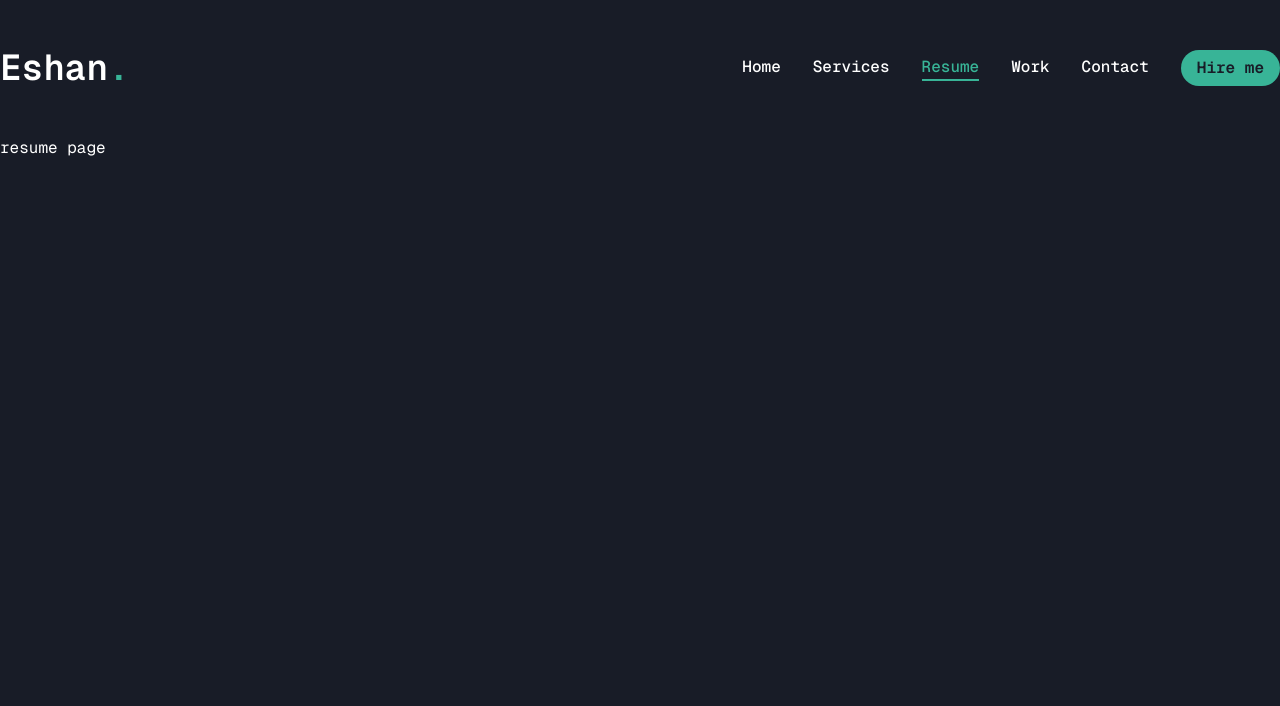
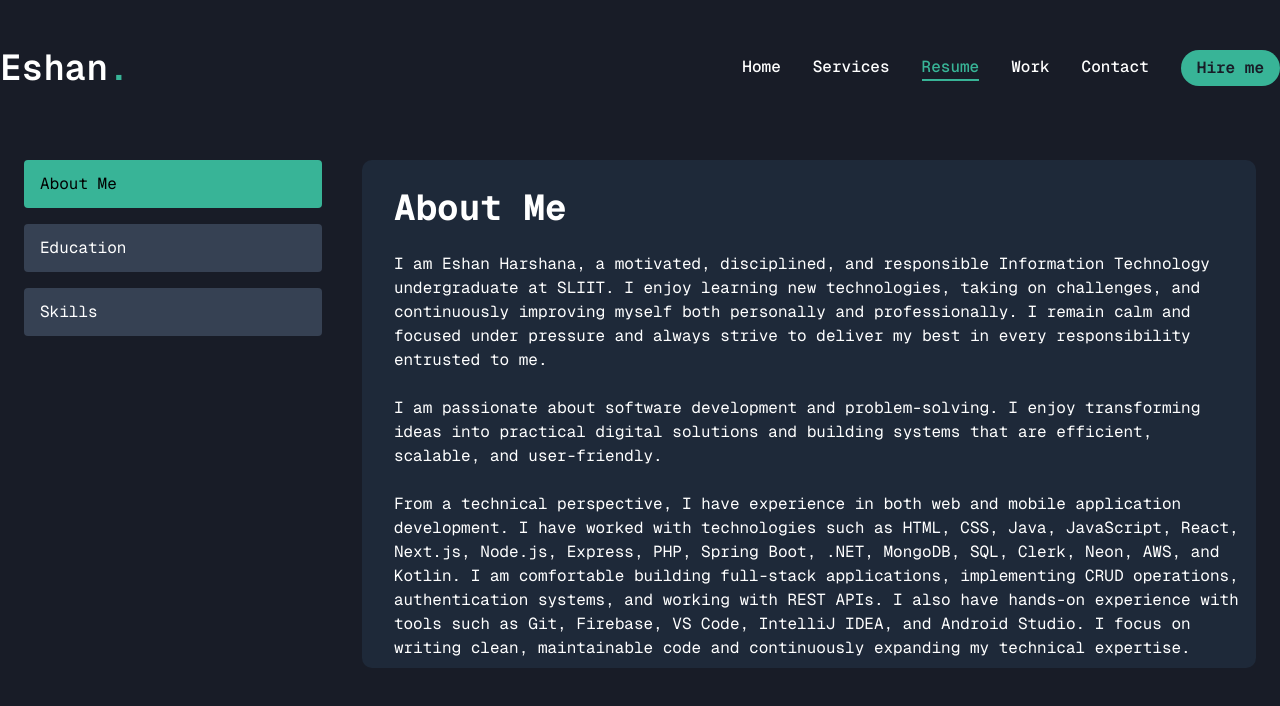
Before and after one commit to 202320020818/Portfolio-App, a Next.js app: page /resume in a window 1280 px wide. Shown: the top 706 px of the page. Built offline with nearby package versions, Linux system fonts and the light colour scheme.

Commit message:
feat: implement dynamic resume sections with navigation buttons

```diff
--- a/app/resume/page.jsx
+++ b/app/resume/page.jsx
@@ -1,5 +1,177 @@
-const Resume = () => {
-  return <div>resume page</div>;
-};
+"use client";
+import { useState } from "react";
 
-export default Resume;
+export default function Resume() {
+  const [activeSection, setActiveSection] = useState("about");
+
+  return (
+    <section className="flex flex-col md:flex-row p-6 text-white gap-10 h-auto">
+      {/* LEFT SIDE - Buttons */}
+      <div className="flex flex-row md:flex-col gap-4 md:w-1/4 w-full justify-around md:justify-start">
+        <button
+          onClick={() => {
+            // delay 300ms before switching section
+            setTimeout(() => setActiveSection("about"), 300);
+          }}
+          className={`px-4 py-3 rounded text-left transition-all duration-300 cursor-pointer
+  ${
+    activeSection === "about"
+      ? "bg-accent text-black"
+      : "bg-gray-700 hover:bg-white hover:text-black"
+  }`}
+        >
+          About Me
+        </button>
+
+        <button
+          onClick={() => setTimeout(() => setActiveSection("education"), 300)}
+          className={`px-4 py-3 rounded text-left transition-all duration-300 cursor-pointer
+  ${
+    activeSection === "education"
+      ? "bg-accent text-black"
+      : "bg-gray-700 hover:bg-white hover:text-black"
+  }`}
+        >
+          Education
+        </button>
+
+        <button
+          onClick={() => setTimeout(() => setActiveSection("skills"), 300)}
+          className={`px-4 py-3 rounded text-left transition-all duration-300 cursor-pointer
+  ${
+    activeSection === "skills"
+      ? "bg-accent text-black"
+      : "bg-gray-700 hover:bg-white hover:text-black"
+  }`}
+        >
+          Skills
+        </button>
+      </div>
+
+      {/* RIGHT SIDE - Content */}
+      <div className="w-full md:w-3/4 bg-gray-800 p-2 rounded-lg mt-4 md:mt-0">
+        {activeSection === "about" && (
+          <div>
+            <h2 className="text-4xl font-bold mb-6 mt-5 ml-6">About Me</h2>
+            <p className="ml-6">
+              I am Eshan Harshana, a motivated, disciplined, and responsible
+              Information Technology undergraduate at SLIIT. I enjoy learning
+              new technologies, taking on challenges, and continuously improving
+              myself both personally and professionally. I remain calm and
+              focused under pressure and always strive to deliver my best in
+              every responsibility entrusted to me.
+            </p>
+
+            <p className="mt-6 ml-6">
+              I am passionate about software development and problem-solving. I
+              enjoy transforming ideas into practical digital solutions and
+              building systems that are efficient, scalable, and user-friendly.
+            </p>
+
+            <p className="mt-6 ml-6">
+              From a technical perspective, I have experience in both web and
+              mobile application development. I have worked with technologies
+              such as HTML, CSS, Java, JavaScript, React, Next.js, Node.js,
+              Express, PHP, Spring Boot, .NET, MongoDB, SQL, Clerk, Neon, AWS,
+              and Kotlin. I am comfortable building full-stack applications,
+              implementing CRUD operations, authentication systems, and working
+              with REST APIs. I also have hands-on experience with tools such as
+              Git, Firebase, VS Code, IntelliJ IDEA, and Android Studio. I focus
+              on writing clean, maintainable code and continuously expanding my
+              technical expertise.
+            </p>
+          </div>
+        )}
+
+        {activeSection === "education" && (
+          <div>
+            <h2 className="text-4xl font-bold mb-8 mt-5 ml-6">Education</h2>
+
+            {/* Dharmasoka College 2021(2022) */}
+            <div className="p-6 bg-gray-800 rounded-xl shadow-lg">
+              <h3 className="text-2xl font-semibold">
+                Dharmasoka College, Ambalangoda
+              </h3>
+              <p className="text-gray-400 mt-1">
+                Physical Science Stream – 2021(2022)
+              </p>
+              <p className="text-gray-300 mt-2">
+                Grades: Combined Mathematics (C), Chemistry (C), Physics (S)
+              </p>
+            </div>
+
+            {/* Dharmasoka College 2022(2023) */}
+            <div className="p-6 bg-gray-800 rounded-xl shadow-lg">
+              <h3 className="text-2xl font-semibold">
+                Dharmasoka College, Ambalangoda
+              </h3>
+              <p className="text-gray-400 mt-1">
+                Physical Science Stream – 2022(2023)
+              </p>
+              <p className="text-gray-300 mt-2">
+                Grades: Combined Mathematics (C), Chemistry (B), Physics (S)
+              </p>
+            </div>
+
+            <div className="space-y-6">
+              {/* University */}
+              <div className="p-6 bg-gray-800 rounded-xl shadow-lg">
+                <h3 className="text-2xl font-semibold">
+                  BSc (Hons) in Information Technology (SLIIT)
+                </h3>
+                <p className="text-gray-400 mt-1">May 2023 – Present</p>
+                <p className="text-gray-300 mt-2">
+                  Specializing in Information Technology
+                </p>
+              </div>
+            </div>
+          </div>
+        )}
+
+        {activeSection === "skills" && (
+          <div>
+            <h2 className="text-4xl font-bold mb-6 ml-6 mt-5">
+              Skills & Technologies
+            </h2>
+
+            <div className="grid grid-cols-2 sm:grid-cols-3 md:grid-cols-4 lg:grid-cols-5 gap-4">
+              {[
+                "HTML",
+                "CSS",
+                "JavaScript",
+                "PHP",
+                "Java",
+                "React",
+                "Node.js",
+                "Express",
+                "Kotlin",
+                "Next.js",
+                "Spring Boot",
+                ".NET",
+                "MongoDB",
+                "SQL",
+                "Clerk",
+                "Neon",
+                "AWS",
+                "Git",
+                "Firebase",
+                "VS Code",
+                "IntelliJ IDEA",
+                "Android Studio",
+              ].map((tech) => (
+                <div
+                  key={tech}
+                  className="flex items-center justify-center p-4 bg-gray-700 rounded-lg hover:bg-accent transition cursor-pointer"
+                >
+                  <span className="text-white font-semibold text-center ">
+                    {tech}
+                  </span>
+                </div>
+              ))}
+            </div>
+          </div>
+        )}
+      </div>
+    </section>
+  );
+}
```
